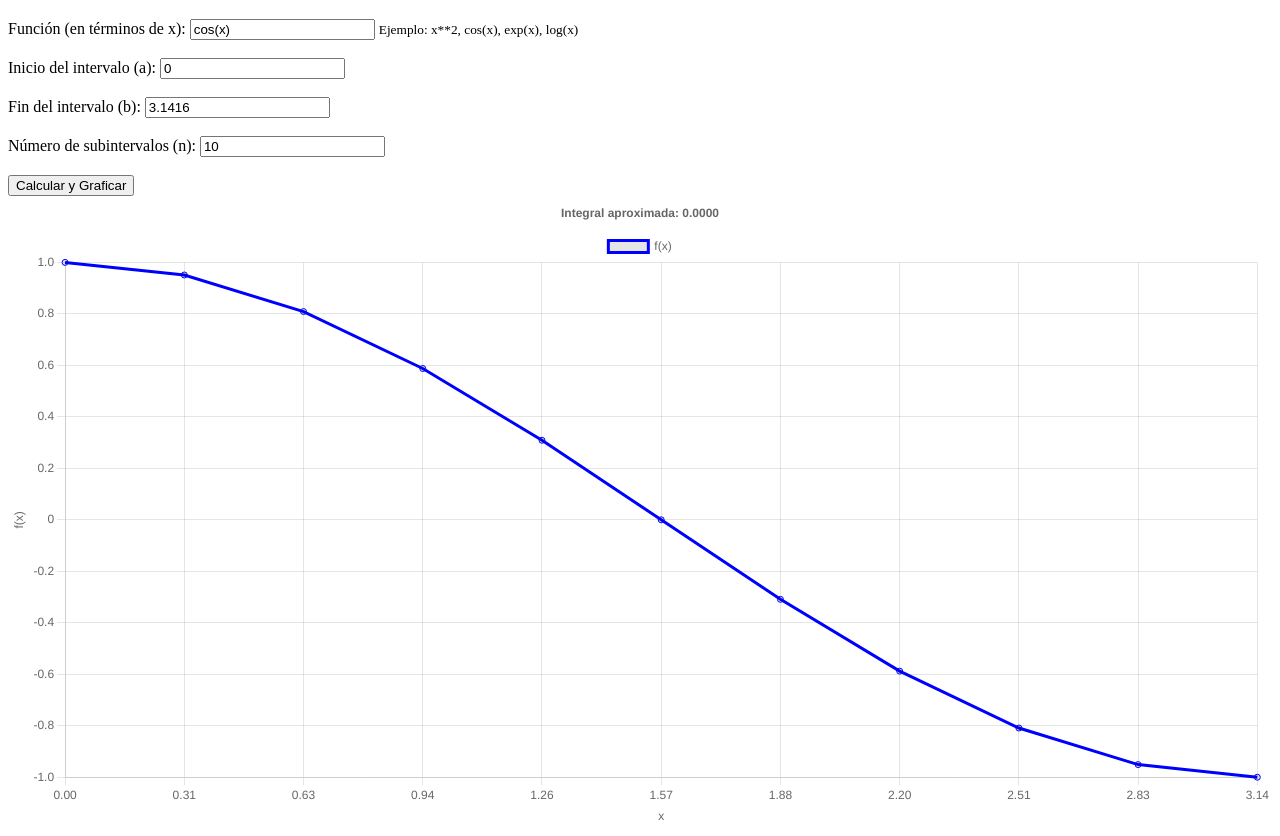
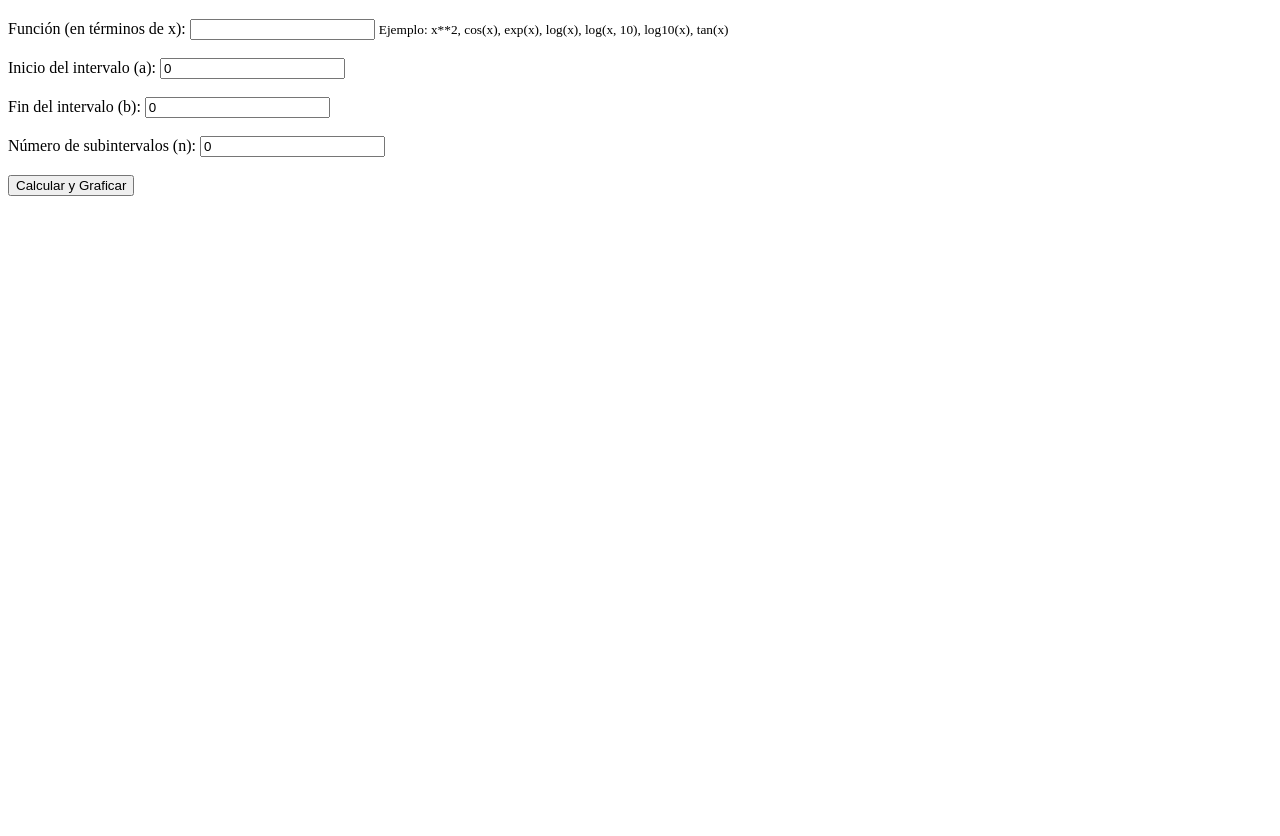
Before and after one commit to LaloP1/integracion, a plain HTML site: page index.html in a window 1280 px wide. Shown: the part 61-897 px from the top of the page. After the commit the page ends 800 px from the top, so only its background shows below. Drawn offline with nearby package versions, Linux system fonts and the light colour scheme.

Commit message:
Aceptacion de nuevas integrales

```diff
--- a/index.html
+++ b/index.html
@@ -11,17 +11,17 @@
 
   <form id="parametersForm">
     <label for="function">Función (en términos de x):</label>
-    <input type="text" id="function" name="function" value="cos(x)" required>
-    <small>Ejemplo: x**2, cos(x), exp(x), log(x)</small><br><br>
+    <input type="text" id="function" name="function" value="" required>
+    <small>Ejemplo: x**2, cos(x), exp(x), log(x), log(x, 10), log10(x), tan(x)</small><br><br>
 
     <label for="a">Inicio del intervalo (a):</label>
     <input type="number" id="a" name="a" step="any" value="0" required><br><br>
 
     <label for="b">Fin del intervalo (b):</label>
-    <input type="number" id="b" name="b" step="any" value="3.1416" required><br><br>
+    <input type="number" id="b" name="b" step="any" value="0" required><br><br>
 
     <label for="n">Número de subintervalos (n):</label>
-    <input type="number" id="n" name="n" value="10" required><br><br>
+    <input type="number" id="n" name="n" value="0" required><br><br>
 
     <button type="submit">Calcular y Graficar</button>
   </form>
@@ -60,6 +60,16 @@
       const mathFunctions = Object.getOwnPropertyNames(Math)
         .filter(name => typeof Math[name] === "function")
         .join(", ");
+
+      // Definir funciones adicionales
+      const extendedFunctions = `
+        function log10(x) {
+          return Math.log10(x);
+        }
+        function log(x, base) {
+          return Math.log(x) / Math.log(base);
+        }
+      `;
 
       const safeFunc = `
         const { ${mathFunctions} } = Math;
@@ -147,8 +157,6 @@
       updateGraph(funcString, a, b, n);
     });
 
-    // Inicializar con valores por defecto
-    updateGraph("cos(x)", 0, Math.PI, 10);
   </script>
 </body>
 </html>
```
